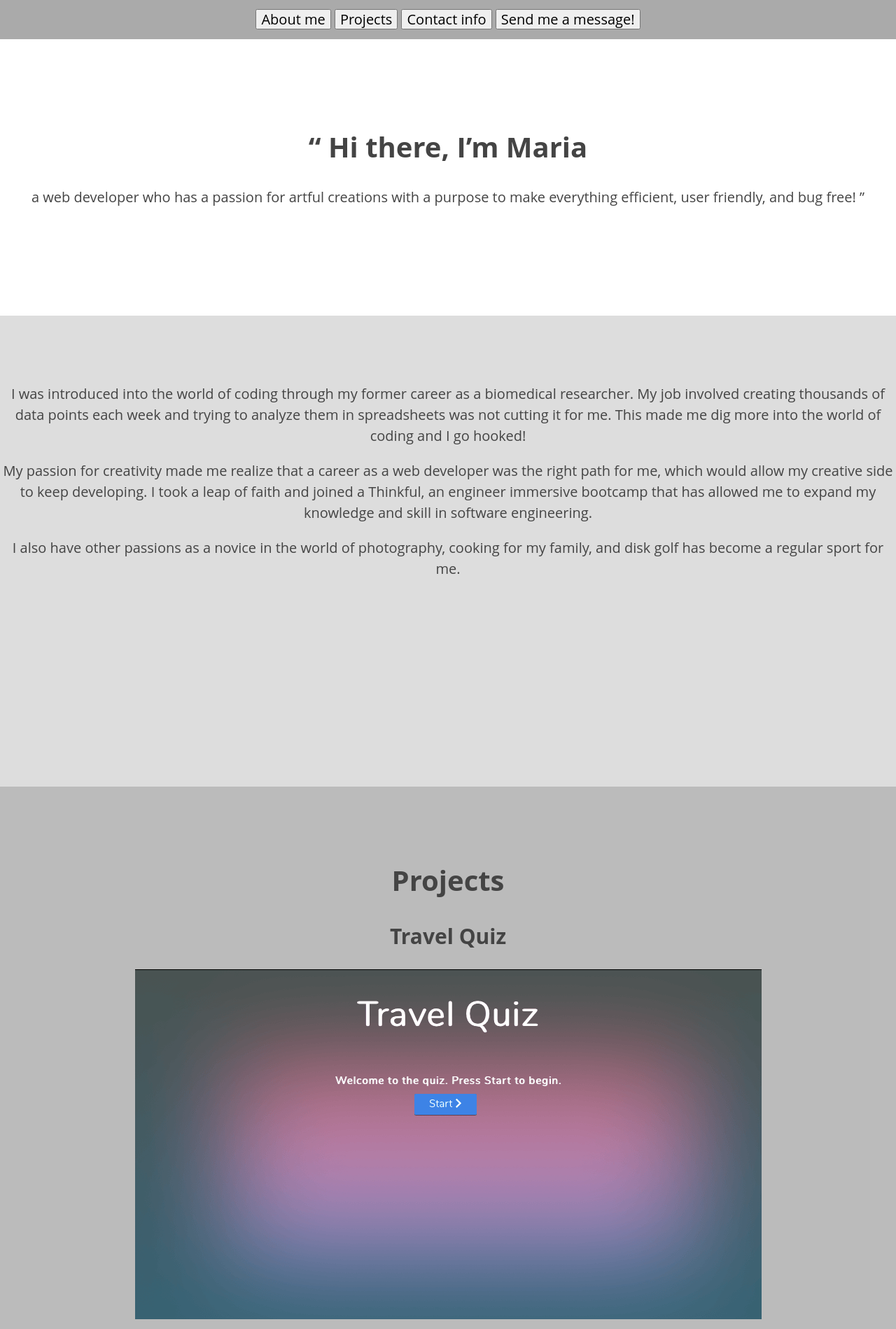
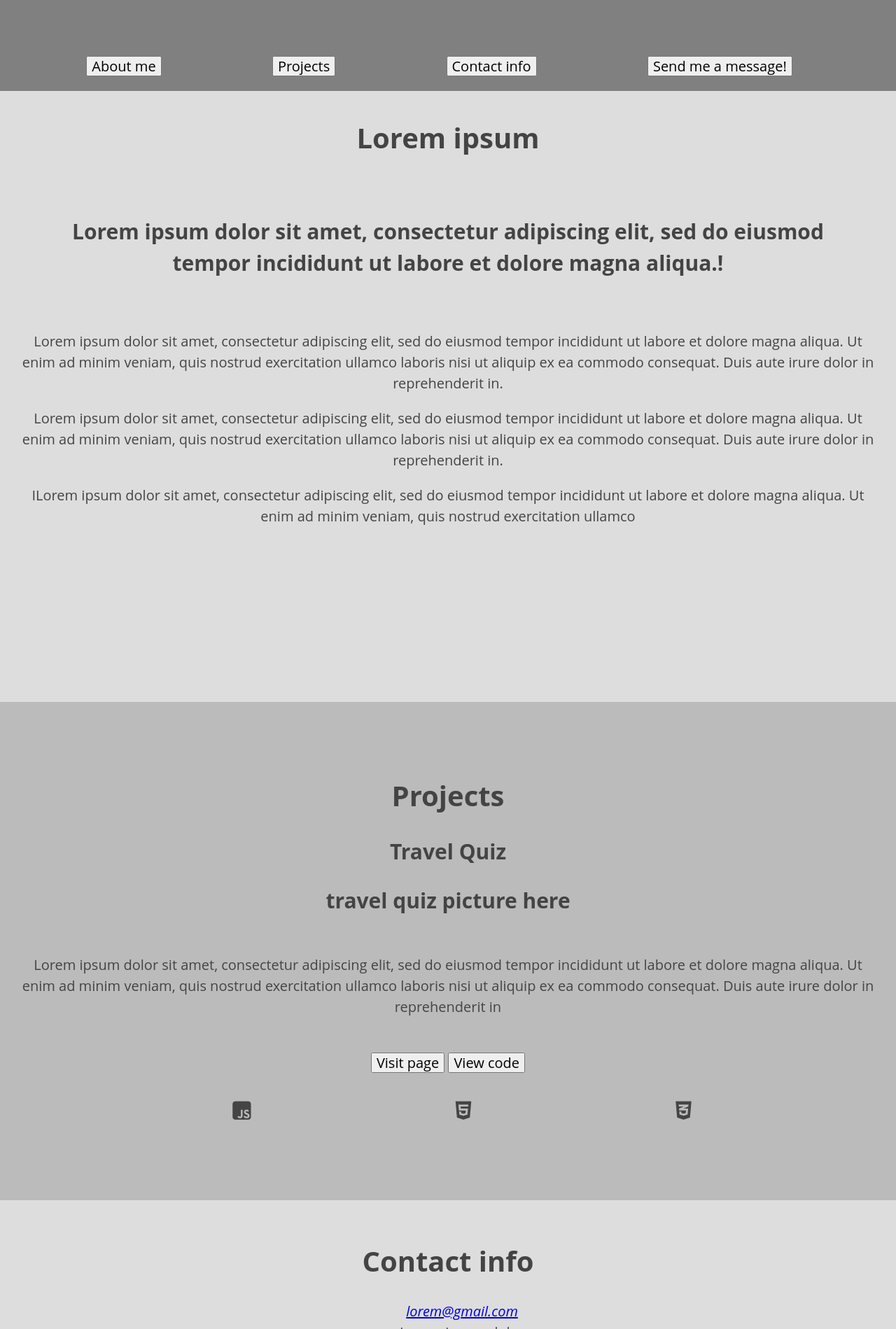
Before and after one commit to mal3905/portfolio, a plain HTML site: page index.html in a window 1280 px wide. Shown: the top 1899 px of the page at 70% size. Drawn offline with nearby package versions, Linux system fonts and the light colour scheme; a web font is replaced by a local one.

Commit message:
updated wireframe

```diff
--- a/index.html
+++ b/index.html
@@ -5,38 +5,55 @@
     <meta name="viewport" content="width=device-width, initial-scale=1">
     <link rel="stylesheet" type="text/css" href="//cdnjs.cloudflare.com/ajax/libs/normalize/6.0.0/normalize.css">
     <link href="https://fonts.googleapis.com/css?family=Lora&display=swap" rel="stylesheet">
+    <link href="https://fonts.googleapis.com/css?family=Fauna+One&display=swap" rel="stylesheet">
+    <link href="https://fonts.googleapis.com/css?family=Oleo+Script&display=swap" rel="stylesheet">
     <link rel="stylesheet" type="text/css" href="main.css">
 </head>
 <body>
     <main role="main">
         <header role="banner">
-            <h1>“ Hi there, I’m Maria<h1>
-
-            </h2> a web developer who has a passion for artful
-                creations with a purpose to make everything efficient, user friendly,
-                 and bug free! ”</h2>
-                 <nav role="navigation">
-                    <button class='about-me'>About me</button>
-                    <button class='projects'>Projects</button>
-                    <button class='contact info '>Contact info</button>
-                    <button class='contact info '>Send me a message!</button>
+                   <nav role="navigation" class="navigation">
+                     <div class="hamburger">&#9776;</div>
+                         <ul class="menu">
+                             <li>
+                                 <button class='about-me'>About me</button>
+                             </li>
+                             <li>
+                                <button class='projects'>Projects</button>
+                             </li>
+                             <li>
+                                <button class='contact info '>Contact info</button>
+                             </li>
+                             <li>
+                                <button class='contact info '>Send me a message!</button>
+                             </li>
+                            </ul>
                  </nav>
         </header>
 
         <section class="about-me-container">
-                <p>I was introduced into the world of coding through my former career as a
-                biomedical researcher. My job involved creating thousands of data points
-                each week and trying to analyze them in spreadsheets was not cutting it for
-                 me. This made me dig more into the world of coding and I go hooked!</p>
+            <div class="headline">
+                <h1 class="name-header">Lorem ipsum<h1>
+            </div>
+            <div>
+                <h2 class="opening-line"> Lorem ipsum dolor sit amet, consectetur adipiscing elit, sed do
+                    eiusmod tempor incididunt ut labore et dolore magna aliqua.! </h2>
+            </div>
 
-                <p>My passion for creativity made me realize that a career as a web
-                developer was the right path for me, which would allow my creative side
-                to keep developing. I took a leap of faith and joined a Thinkful, an engineer
-                immersive bootcamp that has allowed me to expand my knowledge and skill in software
-                engineering.</p>
+            <div class="about-me-text">
+                <p>Lorem ipsum dolor sit amet, consectetur adipiscing elit, sed do eiusmod tempor incididunt
+                     ut labore et dolore magna aliqua. Ut enim ad minim veniam, quis nostrud exercitation ullamco
+                     laboris nisi ut aliquip ex ea commodo consequat. Duis aute irure dolor in reprehenderit in. </p>
 
-                <p>I also have other passions as a novice in the world of photography, cooking
-                for my family,  and disk golf has become a regular sport for me.</p>
+                <p>Lorem ipsum dolor sit amet, consectetur adipiscing elit, sed do eiusmod tempor incididunt
+                    ut labore et dolore magna aliqua. Ut enim ad minim veniam, quis nostrud exercitation ullamco
+                    laboris nisi ut aliquip ex ea commodo consequat. Duis aute irure dolor in reprehenderit in.</p>
+
+                <p>ILorem ipsum dolor sit amet, consectetur adipiscing elit, sed do eiusmod tempor incididunt
+                    ut labore et dolore magna aliqua. Ut enim ad minim veniam, quis nostrud exercitation ullamco</p>
+            </div>
+            <div class="about-me-desk-pic"></div>
+
         </section>
         <div></div>
 
@@ -47,23 +64,24 @@
         <section>
          <h1>Projects</h1>
             <div class= 'quiz-app-container'>
-                <h2 class='travel-quiz'>Travel Quiz</h2>
-                <h2><img src="/images/quizapp.compressed.png" alt="Italian Trulli"></h2>
+                <h2 class='travel-quiz-title'>Travel Quiz</h2>
+                <h2> travel quiz picture here</h2>
                 <p class='travel-quiz-info'>
-                        Quiz App is an interactive application that allows a user to be
-                        prompted through a series of 5 multiple choice questions regarding
-                        their knowledge of world landmarks and important world events.
-                        Feedback is generated after every answer is submitted. If the
-                        wrong answered is submitted, user receives feedback with correct
-                        answer choice. This app keeps track of the user score as they move
-                        to the next questions and the total score is generated at the end.
+                        Lorem ipsum dolor sit amet, consectetur adipiscing elit, sed do eiusmod tempor incididunt
+                        ut labore et dolore magna aliqua. Ut enim ad minim veniam, quis nostrud exercitation ullamco
+                        laboris nisi ut aliquip ex ea commodo consequat. Duis aute irure dolor in reprehenderit in
                 </p>
                 <button onclick="window.location.href = ' https://thinkful-ei-heron.github.io/Maria_Zayar_QuizzApp/ ';">Visit page</button>
                 <button onclick="window.location.href = ' https://github.com/thinkful-ei-heron/Maria_Zayar_QuizzApp.git';">View code</button>
+                <div>
+                    <ul class="quiz-logos">
+                        <li class='js-icon'><i class="fab fa-js-square"></i></li>
+                        <li class='html-icon'><i class="fab fa-html5"></i></li>
+                        <li class="css-icon"><i class="fab fa-css3-alt"></i></li>
+                    </ul>
 
-                <div class='js-icon'><i class="fab fa-js-square"></i></div>
-                <div class='html-icon'><i class="fab fa-html5"></i></div>
-                <div class="css-icon"><i class="fab fa-css3-alt"></i></div>
+                </div>
+
 
                 <h2></h2>
                 <h2></h2>
@@ -72,15 +90,20 @@
 
         </section>
 
-        <section>
-            <h1 class="contact-info">Contact info</h1>
-            <ul></ul>
+        <section class="contact-info-container">
+            <h1>Contact info</h1>
+            <ul class="contact-info-text">
                 <li class="email">
-                    <address><a href="mal3905@gmail.com">mal3905@gmail.com</a><br></address>
+                    <address><a href="lorem@gmail.com">lorem@gmail.com</a><br></address>
                 </li>
-                <li class="location">Based in the DC-metro area</li>
-                <li><i class="fab fa-linkedin"
+                <li class="location">Lorem ipsum dolor</li>
+                <div class="contact-info-logos">
+                    <li class="linkedin"><i class="fab fa-linkedin"
                     onclick="window.location.href = ' https://www.linkedin.com/in/maria-danielson-339494bb/.io/Maria_Zayar_QuizzApp/ ';" ></i>
+                    <i class="fab fa-github-square"
+                    onclick="window.location.href = ' https://github.com/mal3905 ';"></i>
+                </div>
+
             </ul>
         </section>
 
--- a/main.css
+++ b/main.css
@@ -3,44 +3,196 @@
 }
 
 body {
-    font-family: "Open Sans",
-    sans-serif;
+  font-family: "Open Sans",sans-serif;
   font-size: 20px;
   color: #444;
   text-align: center;
   line-height: 1.5;
+  margin: px;
+
+}
+html {
+  align-content:
 }
 
-  nav,
+/* nav,
 footer {
   padding: 1% 0;
   background-color: #aaa;
-  }
+} */
 
 nav {
-    position: fixed;
   top: 0;
   left: 0;
   right: 0;
   z-index: 10;
+
+}
+.navigation {
+  background-color: #808080;
+  height: 60px;
 }
 
 
 
 header {
-    padding: 12% 0;
+  padding: 0;
+  display: flex;
+  flex-direction: column;
+  text-align: center;
+  font: 30px;
+}
+.name-header {
+  padding-top: 50px;
+}
+.menu {
+  display: none;
+  list-style-type: none;
+  display: flex;
+  justify-content: space-evenly;
+  visibility: hidden;
+  background: gray;
+  padding: 5px 5px 5px 0;
+  color: white;
+}
+.menu ul {
+padding-top: 0px;
+}
+.menu li{
+  margin-right: 20px;
+  color: white;
+  font-weight: bold;
+  padding: 15px;
+
 }
 
 section {
   min-height: 200px;
   padding: 6% 0;
   background-color: #bbb;
+
 }
 
 section:nth-child(even) {
   background-color: #ddd;
 }
 
+  .hamburger {
+    display: flex;
+    justify-content: flex-end;
+    padding: 5px 5px 5px 0;
+    background: gray;    color: white;
+
+  }
+  .opening-line {
+    padding: 30px;
+  }
   .about-me-container {
-    background-image: url ("images/deskpic.png");
+    display: flex;
+    flex-direction: column;
+    padding: 30px;
+    text-align: center;
+
   }
+
+  .travel-quiz-info {
+    padding: 30px
+  }
+
+  .quiz-logos {
+    list-style-type: none;
+    display: flex;
+    flex-direction: row;
+    justify-content: space-evenly;
+    font-size: 30px;
+
+
+  }
+ .contact-info-container {
+   padding: 30px;
+ }
+ .contact-info-text  {
+   list-style-type: none;
+ }
+ .contact-info-logos {
+  display: flex;
+  flex-direction: row;
+  justify-content: space-evenly;
+  font-size: 30px;
+ }
+
+
+  /* .form {
+    display: flex;
+    flex-direction: column;
+    justify-content: center;
+  } */
+
+  .contact-me-container {
+    display: flex;
+    flex-direction: column;
+    padding: 30px;
+
+  }
+  form {
+    text-align: center;
+  }
+  textarea {
+    display: flex;
+    flex-direction: column;
+    justify-content: center;
+    width: 100%;
+  }
+
+
+
+
+  @media screen and (min-width: 520px) {
+    /* header {
+     display: flex;
+     flex-direction: row;
+     justify-content: space-evenly;
+    }
+   main {
+     display: flex;
+     flex-direction: column;
+     align-items: center;
+     justify-content: space-evenly;
+
+    }
+    section.product {
+      width: 100%;
+    } */
+
+}
+
+
+
+
+
+/*Wide screen*/
+@media screen and (min-width: 800px) {
+  .menu {
+    visibility: visible;
+   }
+   .hamburger {
+    visibility: hidden;
+   }
+
+
+   /* header {
+     display: flex;
+     flex-direction: row;
+     justify-content: space-evenly;
+   }
+
+
+   main {
+   display: flex;
+   flex-direction: row;
+   justify-content: space-evenly;
+   }
+   section.product{
+     margin:10px;
+   } */
+}
```
Lines whose indentation alone changed are shown as unchanged.
